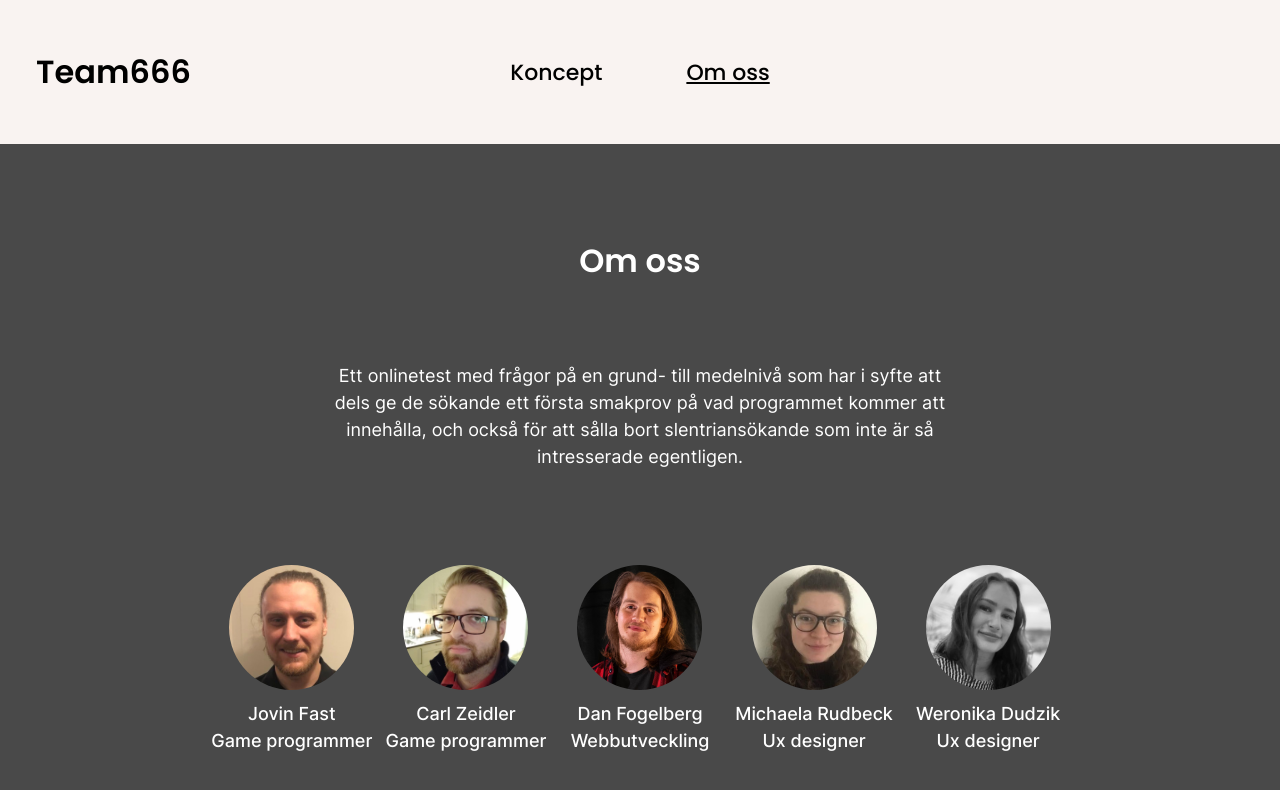
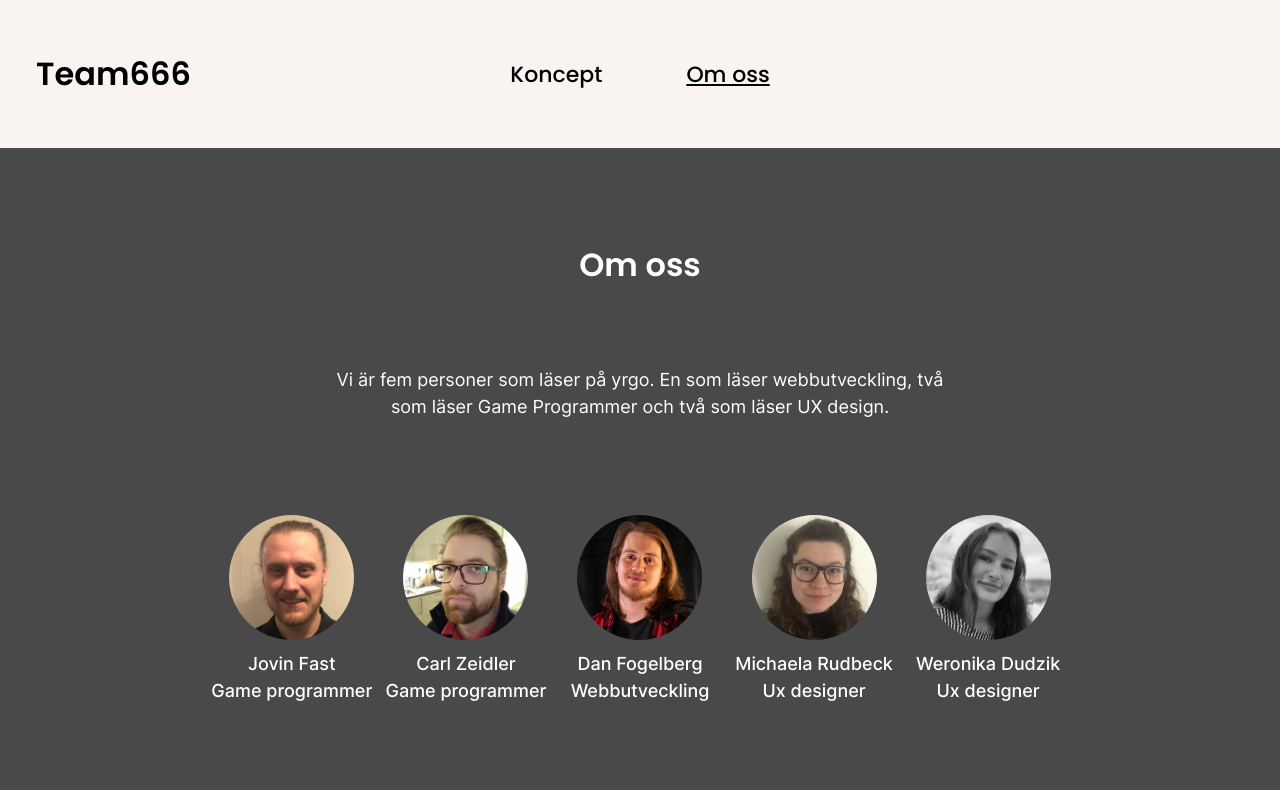
Before and after one commit to DanFogelberg/BestTest, a React (Vite) app: page / in a window 1280 px wide. Both pictures are taken after a click on the link "Om oss". Shown: the top 790 px of the page. Built offline with nearby package versions, Linux system fonts and the light colour scheme.

Commit message:
About us text + hover color

```diff
--- a/src/AboutUs.tsx
+++ b/src/AboutUs.tsx
@@ -2,7 +2,7 @@ export default function AboutUs() {
     return <>
         <h1>Om oss</h1>
         <div className = "aboutUsInfoBlock">
-        <p>Ett onlinetest med frågor på en grund- till medelnivå som har i syfte att dels ge de sökande ett första smakprov på vad programmet kommer att innehålla, och också för att sålla bort slentriansökande som inte är så intresserade egentligen.</p>
+        <p>Vi är fem personer som läser på yrgo. En som läser webbutveckling, två som läser Game Programmer och två som läser UX design.</p>
         </div>
 
         <div className = "usInfo">
--- a/src/index.css
+++ b/src/index.css
@@ -53,7 +53,7 @@ font-family: poppins;
 
  background-color: #F9F3F1;
  color: black;
- height: 144px;
+ height: 148px;
  width: 100vw;
 
 
@@ -92,7 +92,7 @@ font-family: poppins;
 
 
 .navItem:hover{
-  color: blue;
+  color:  #494949;
 
 }
 
```
